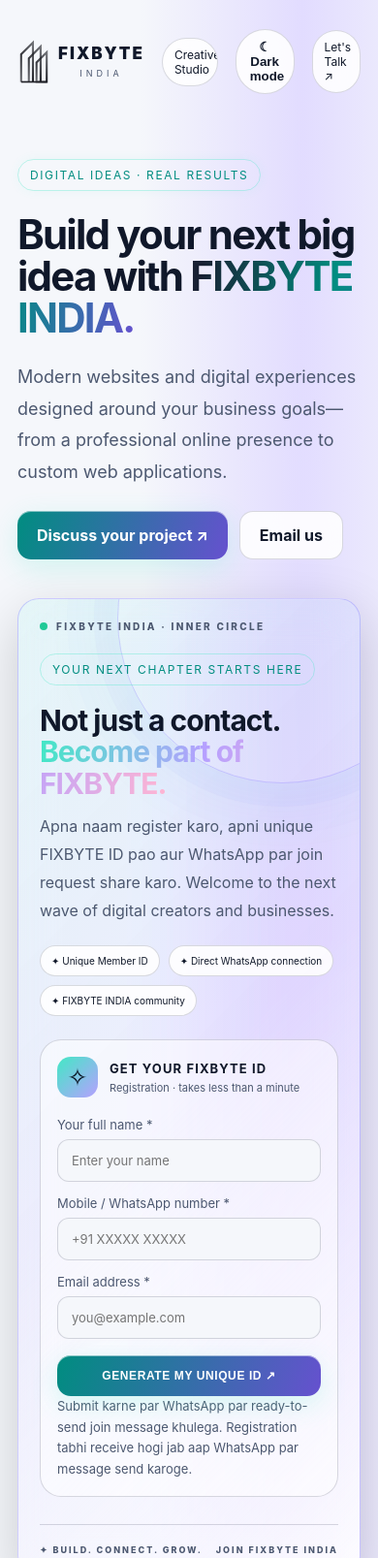
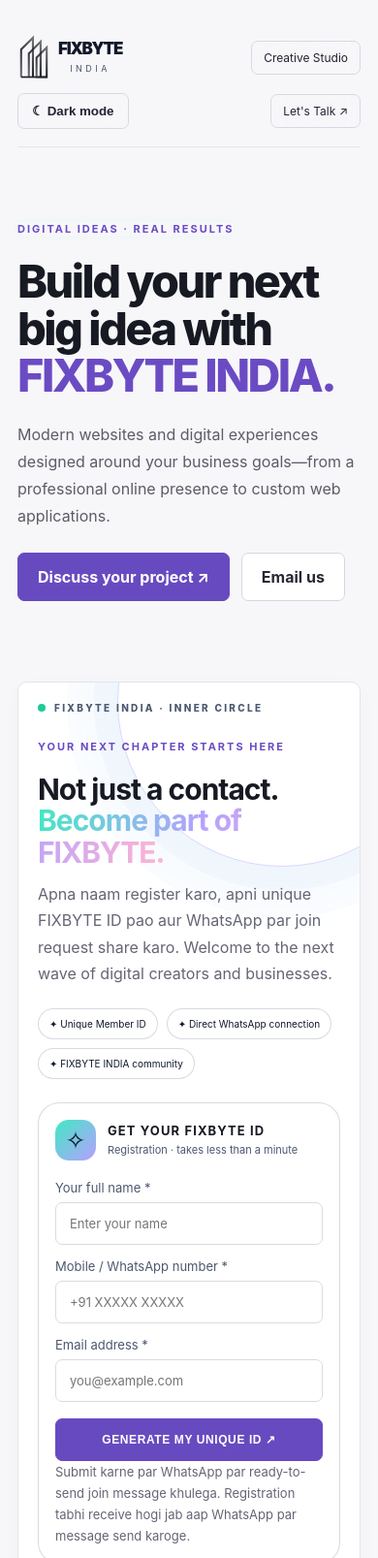
Before and after one commit to Abhishek-3002/FIXBYTEINDIA, a website: page index.html in a window 390 px wide. Shown: the top 1607 px of the page at 97% size. Drawn offline with Linux system fonts and the light colour scheme.

Commit message:
Refine FIXBYTE visual identity with human-led editorial styling

```diff
--- a/index.html
+++ b/index.html
@@ -182,6 +182,50 @@
 .payment-now-btn:disabled{opacity:.55;cursor:not-allowed;transform:none;box-shadow:none}
 @media(max-width:640px){.payment-options{grid-template-columns:1fr;gap:12px}.payment-option{min-height:116px;padding:18px;border-radius:17px}.payment-option-title{font-size:19px}.payment-option-body strong{font-size:28px}.payment-choice-wrap{padding:16px}}
 
+
+/* FIXBYTE editorial refinement: deliberate typography, quieter surfaces, clearer hierarchy */
+body.light{background:#f7f7f9;color:#171923;font-family:Inter,"Helvetica Neue",Arial,sans-serif}
+body.light .wrap{max-width:1180px;padding-left:34px;padding-right:34px}
+body.light .nav{padding:18px 0;border-bottom:1px solid #e5e4eb;gap:14px}
+body.light .brand-wording strong{letter-spacing:-1.25px}
+body.light .brand-wording small{letter-spacing:3.5px}
+body.light .pill,body.light .theme-toggle{background:transparent;border:1px solid #d9d7e2;color:#242333;border-radius:7px;box-shadow:none}
+body.light .pill:hover,body.light .theme-toggle:hover{border-color:#7254c8;background:#f0edfa}
+body.light .hero{max-width:900px;padding:104px 0 88px}
+body.light .hero .eyebrow,body.light .eyebrow{border:0;border-radius:0;padding:0;color:#6b4bc3;letter-spacing:2px;font-weight:750;font-size:11px}
+body.light .hero h1{max-width:850px;font-size:clamp(48px,7vw,82px);line-height:1.04;letter-spacing:-4px;font-weight:760;margin:22px 0}
+body.light .gradient{background:none;color:#6b4bc3}
+body.light .hero p{max-width:620px;font-size:18px;line-height:1.75;color:#5c5c69}
+body.light .btn{border-radius:7px;background:#fff;border:1px solid #d8d6df;color:#292735;box-shadow:none;font-weight:650}
+body.light .btn.primary{background:#684ac0;color:white;border:1px solid #684ac0;box-shadow:none}
+body.light .btn:hover{transform:translateY(-1px);box-shadow:0 7px 20px #1c16300d}
+body.light section:not(.hero){margin-top:34px;margin-bottom:54px}
+body.light .section-title{font-size:clamp(25px,3vw,34px);letter-spacing:-1.1px;font-weight:730;margin:0 0 22px}
+body.light .grid{gap:14px;margin:22px 0 38px}
+body.light .card{background:#fff;border:1px solid #e5e3eb;border-radius:10px;backdrop-filter:none;box-shadow:0 5px 22px #19132a06;padding:25px;min-height:165px}
+body.light .card h3{font-size:17px;letter-spacing:-.25px}
+body.light .card p{color:#666575;line-height:1.7}
+body.light #creative-studio{padding:clamp(24px,4vw,48px);background:#f0edf8;border:1px solid #e2dcef;border-radius:12px;box-shadow:none}
+body.light #creative-studio .eyebrow{color:#684ac0}
+body.light #creative-studio .card{background:#fff}
+body.light .plan-price{color:#684ac0}
+body.light .tag{color:#684ac0;border-radius:5px}
+body.light .field input,body.light .field select,body.light .field textarea{background:#fff;color:#222;border-color:#dcd9e4;border-radius:7px}
+body.light .foot{border-color:#e2e0e8}
+body.light .maya-fab{background:#684ac0;color:#fff;border:1px solid #684ac0;box-shadow:0 8px 24px #21143a20}
+@media(max-width:600px){
+ body.light .wrap{padding-left:18px;padding-right:18px}
+ body.light .nav{flex-wrap:wrap}
+ body.light .hero{padding:72px 0 58px}
+ body.light .hero h1{font-size:clamp(43px,12vw,62px);letter-spacing:-2.5px}
+ body.light .hero p{font-size:16px}
+ body.light section:not(.hero){margin-top:25px;margin-bottom:38px}
+ body.light .card{padding:20px}
+}
+@media(prefers-reduced-motion:no-preference){
+ body.light .card,body.light .btn,body.light .pill{transition:transform .2s ease,box-shadow .2s ease,border-color .2s ease}
+ body.light .card:hover{transform:translateY(-3px);box-shadow:0 12px 30px #19132a0d}
+}
 </style><script src="https://checkout.razorpay.com/v1/checkout.js"></script></head>
 <body class="light"><main class="wrap">
 <nav class="nav"><a class="brand-logo" href="#top" aria-label="FIXBYTE INDIA home">
```
